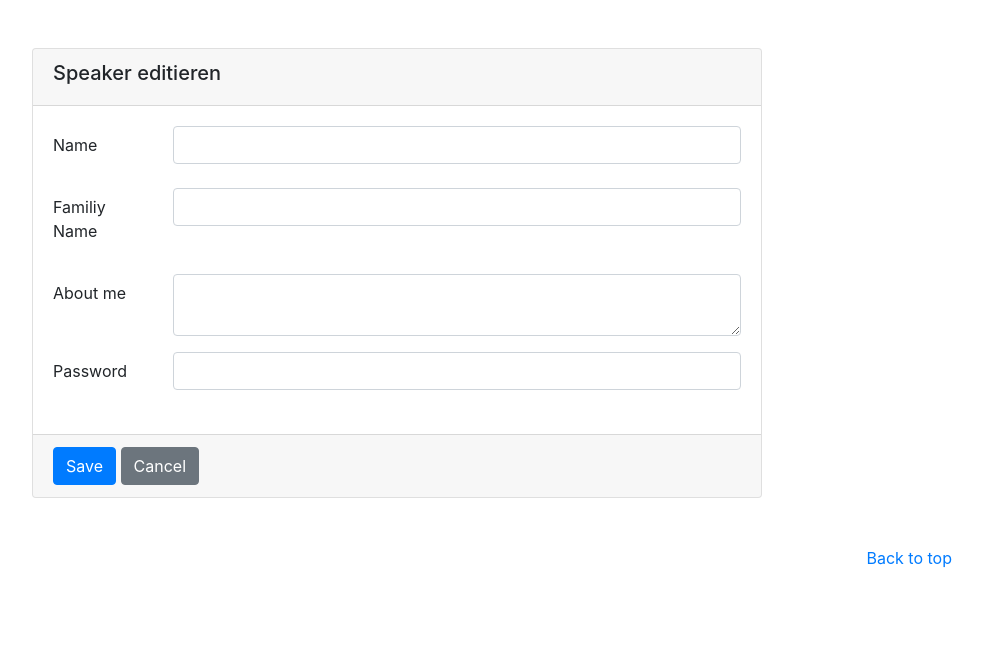
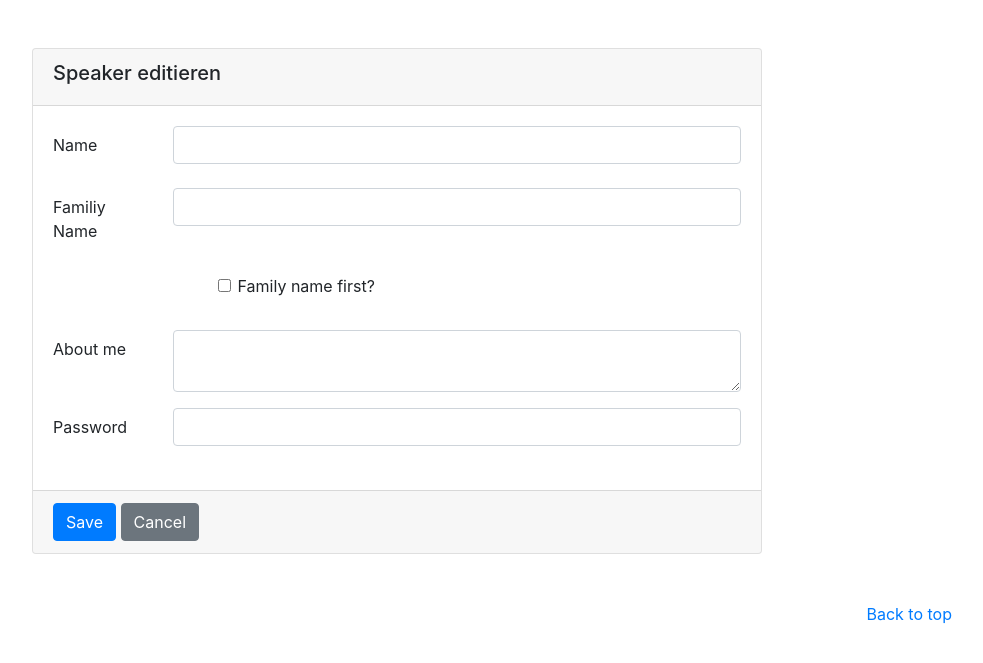
Before and after one commit to U2328/talks.tue.flask, a Flask app: template app/templates/admin/speaker.html in a window 1280 px wide. Shown: the part 56-719 px from the top of the page, without its empty margins (243-1226 px from the left). Run offline with Flask 2, Linux system fonts and the light colour scheme; the template is opened without the code that fills it: values that come from a table or form of the project are taken from there, others are empty; some libraries are stand-ins or nearby versions.

Commit message:
addressed #3

```diff
--- a/app/admin/forms.py
+++ b/app/admin/forms.py
@@ -1,8 +1,8 @@
 from datetime import datetime
 
 from flask_wtf import FlaskForm
-from wtforms import StringField, PasswordField, SubmitField, TextField, HiddenField, DateTimeField
-from wtforms.validators import DataRequired, ValidationError
+from wtforms import StringField, PasswordField, SubmitField, TextField, HiddenField, DateTimeField, BooleanField
+from wtforms.validators import DataRequired, ValidationError, Length
 from wtforms.ext.sqlalchemy.fields import QuerySelectMultipleField, QuerySelectField
 from flask_pagedown.fields import PageDownField
 
@@ -11,8 +11,8 @@
 
 class TalkForm(FlaskForm):
     id = HiddenField('id')
-    name = StringField('Name', validators=[DataRequired()])
-    description = PageDownField('Description', validators=[])
+    name = StringField('Name', validators=[DataRequired(), Length(max=64)])
+    description = PageDownField('Description')
     timestamp = DateTimeField("Date/Time", format="%Y.%m.%d %H:%M", validators=[DataRequired()])
     speaker = QuerySelectField('Speaker', query_factory=lambda: Speaker.query.all(), get_pk=lambda s: s.id, validators=[DataRequired()])
     tags = QuerySelectMultipleField('Categories', query_factory=lambda: Tag.query.all())
@@ -23,8 +23,14 @@
 
 class SpeakerForm(FlaskForm):
     id = HiddenField('id')
-    name = StringField('Name', validators=[DataRequired()])
-    familiy_name = StringField('Familiy Name', validators=[DataRequired()])
-    about_me = PageDownField('About me', validators=[])
+    name = StringField('Name', validators=[DataRequired(), Length(max=64)])
+    familiy_name = StringField('Familiy Name', validators=[DataRequired(), Length(max=64)])
+    familiy_name_first = BooleanField('Family name first?')
+    about_me = PageDownField('About me')
     password = PasswordField('Password')
     submit = SubmitField('Save')
+
+
+class TagForm(FlaskForm):
+    name = StringField('Name', validators=[Length(min=1, max=32)])
+    submit = SubmitField('Add')
--- a/app/core/models.py
+++ b/app/core/models.py
@@ -17,10 +17,10 @@
 class Speaker(db.Model):
     id = db.Column(db.Integer, primary_key=True)
     name = db.Column(db.String(64))
-    password_hash = db.Column(db.String(128))
     familiy_name = db.Column(db.String(64))
     familiy_name_first = db.Column(db.Boolean, default=False)
     about_me = db.Column(db.Text)
+    password_hash = db.Column(db.String(128))
 
     @property
     def full_name(self):
--- a/app/templates/admin/speaker.html
+++ b/app/templates/admin/speaker.html
@@ -12,7 +12,7 @@
                         {{ form.hidden_tag() }}
                         <div class="form-group row">
                             <label for="name" class="col-sm-2 col-form-label">{{ form.name.label }}</label>
-                            <div class="col-sm-10">{{ form.name(size=32, class_='form-control ' + ('' if form.name.errors|length == 0 else 'is-invalid')) }}
+                            <div class="col-sm-10">{{ form.name(size=64, class_='form-control ' + ('' if form.name.errors|length == 0 else 'is-invalid')) }}
                                 <div class="invalid-feedback">
                                     {% for error in form.name.errors %}
                                         {{ error }}
@@ -22,7 +22,7 @@
                         </div>
                         <div class="form-group row">
                             <label for="familiy_name" class="col-sm-2 col-form-label">{{ form.familiy_name.label }}</label>
-                            <div class="col-sm-10">{{ form.familiy_name(size=32, class_='form-control ' + ('' if form.familiy_name.errors|length == 0 else 'is-invalid')) }}
+                            <div class="col-sm-10">{{ form.familiy_name(size=64, class_='form-control ' + ('' if form.familiy_name.errors|length == 0 else 'is-invalid')) }}
                                 <div class="invalid-feedback">
                                     {% for error in form.familiy_name.errors %}
                                         {{ error }}
@@ -31,13 +31,22 @@
                             </div>
                         </div>
                         <div class="form-group row">
+                            <div class="col-sm-3"></div>
+                            <div class="form-check mb-2 mr-sm-2 col-sm-6">
+                                {{ form.familiy_name_first(class_='form-check-input') }}
+                                <input class="form-check-input" type="checkbox" id="inlineFormCheck">
+                                <label class="form-check-label" for="inlineFormCheck">{{ form.familiy_name_first.label }}</label>
+                            </div>
+                            <div class="col-sm-3"></div>
+                        </div>
+                        <div class="form-group row">
                             <label for="about_me" class="col-sm-2 col-form-label">{{ form.about_me.label }}</label>
                             <div class="col-sm-10">{{ form.about_me(size=32, class_='form-control') }}</div>
                         </div>
                         <div class="form-group row">
                             <label for="password" class="col-sm-2 col-form-label">{{ form.password.label }}</label>
                             <div class="col-sm-10">
-                                {{ form.password(size=32, class_='form-control ' + ('' if form.password.errors|length == 0 else 'is-invalid')) }}
+                                {{ form.password(class_='form-control ' + ('' if form.password.errors|length == 0 else 'is-invalid')) }}
                                 <div class="invalid-feedback">
                                     {% for error in form.password.errors %}
                                         {{ error }}
```
Also changed, not shown: app/admin/routes.py (+18 -2 lines), app/templates/admin/cards/tag_table.html (+18 -1 lines), app/app.db.
